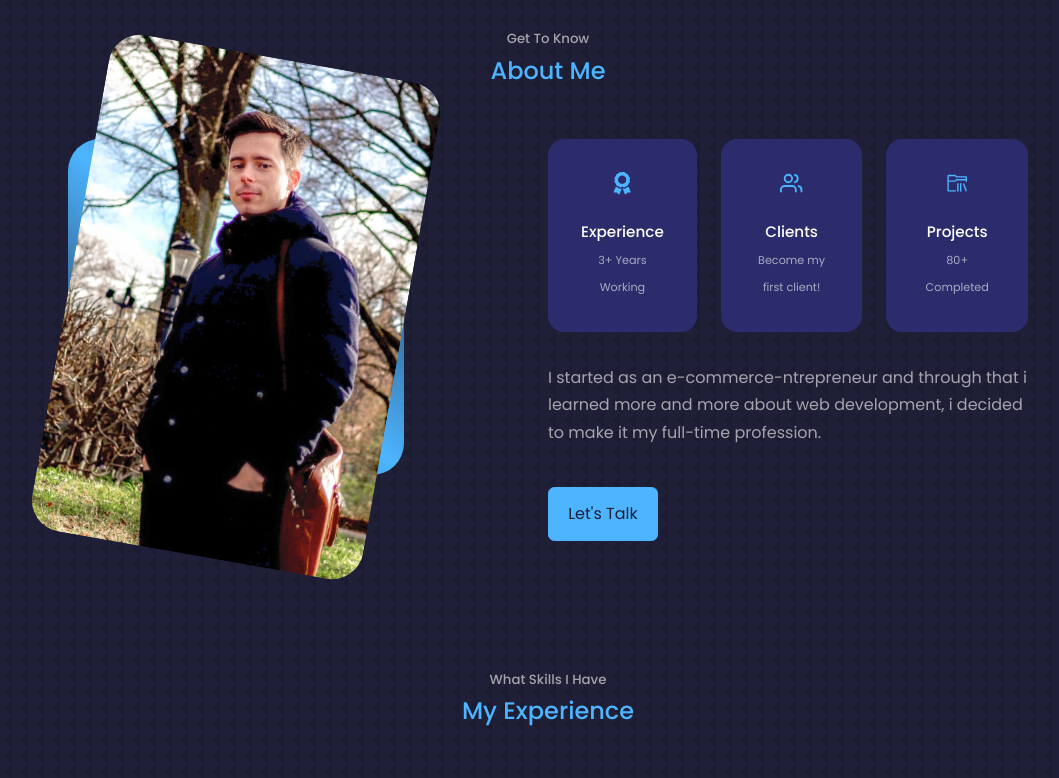
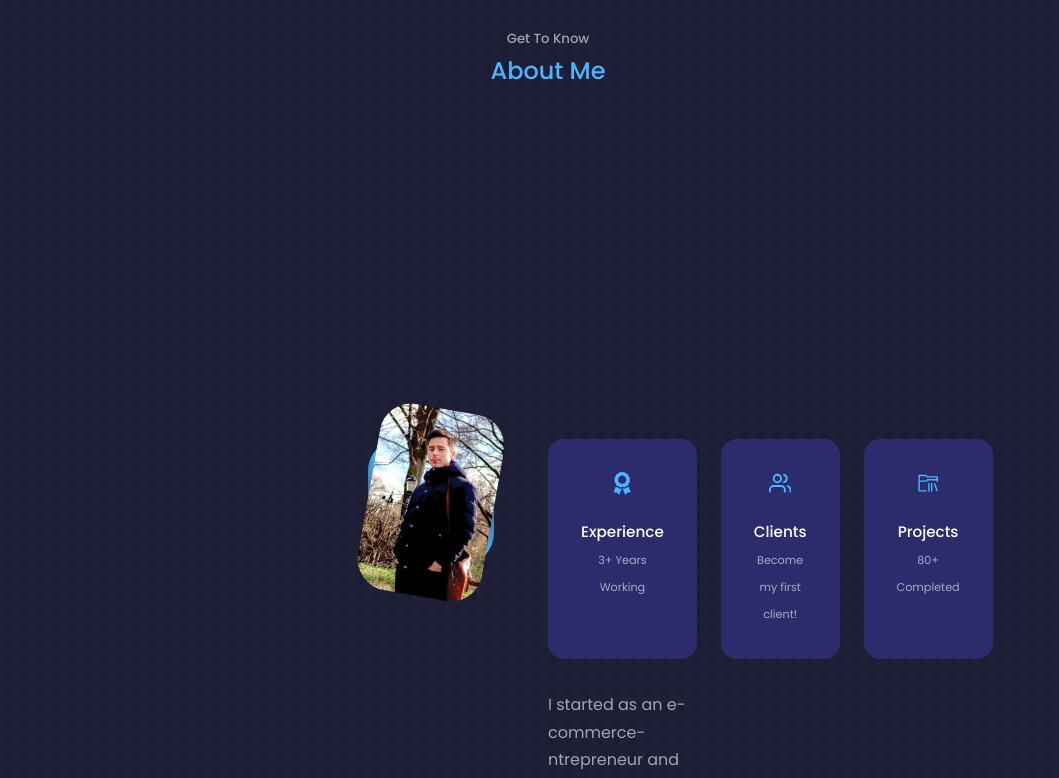
Before and after one commit to AlexanderWiklow/Portfolio-2022, a React (Create React App) app: page / in a window 1280 px wide. Shown: the part 900-1678 px from the top of the page, without its empty margins (92-1151 px from the left). Built offline with nearby package versions, Linux system fonts and the light colour scheme.

Commit message:
Add padding-top to about-section

```diff
--- a/src/components/about/about.css
+++ b/src/components/about/about.css
@@ -2,6 +2,7 @@
   display: grid;
   grid-template-columns: 35% 50%;
   gap: 15%;
+  padding: 300px;
 }
 
 .about__me {
--- a/src/components/header/header.css
+++ b/src/components/header/header.css
@@ -1,7 +1,7 @@
 header {
   height: 100vh;
   padding-top: 7rem;
-  overflow: hidden;
+  /*overflow: hidden;*/
 }
 
 .header__container {
```
